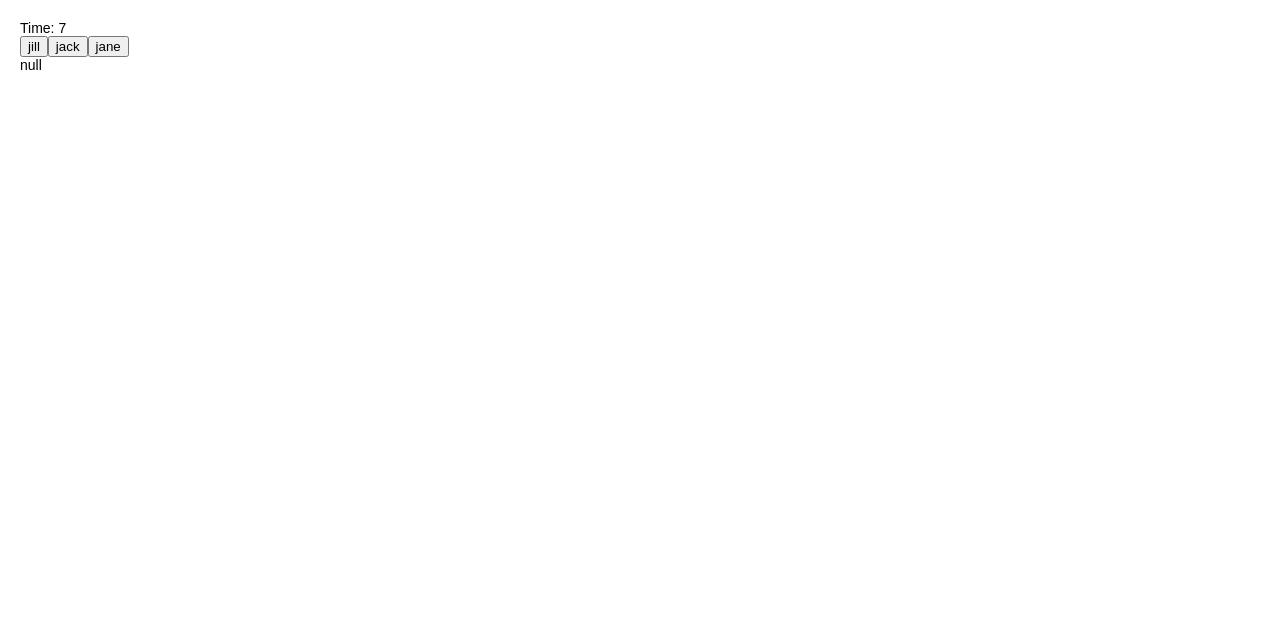
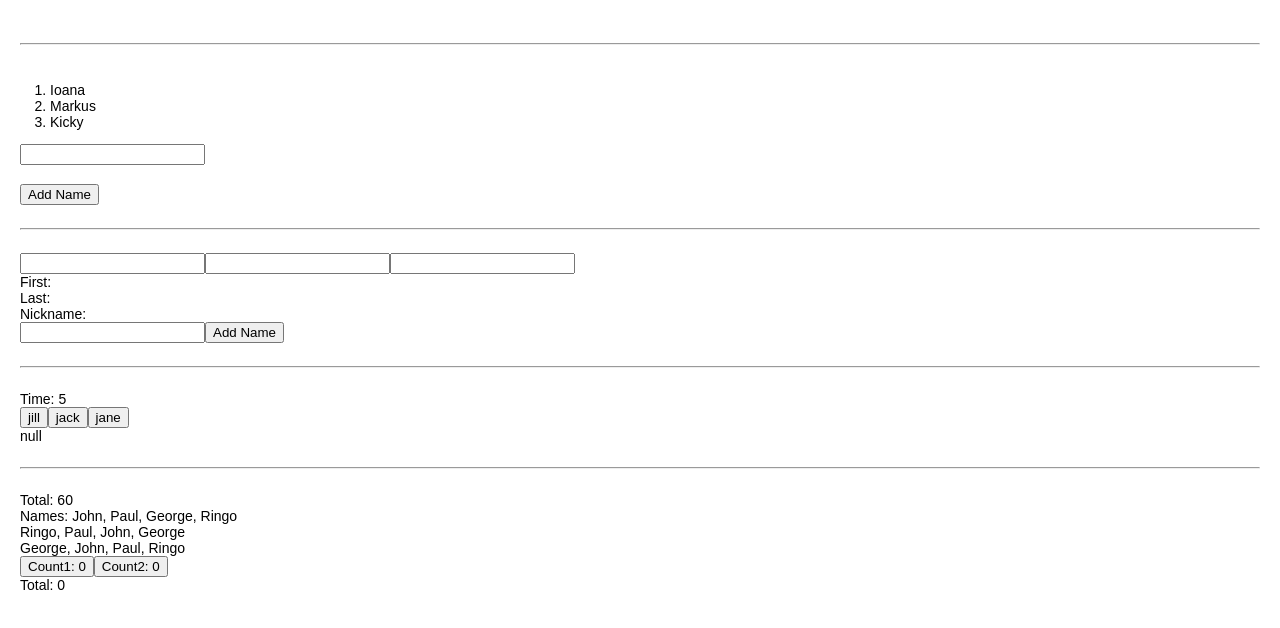
Before and after one commit to Bucurenciu-Cristian/Saboteur-Game, a Next.js app in the folder the_game/: page /State in a window 1280 px wide. Shown: the top 628 px of the page. Built offline with nearby package versions, Linux system fonts and the light colour scheme.

Commit message:
UseMemoExample

```diff
--- a/the_game/pages/State/index.tsx
+++ b/the_game/pages/State/index.tsx
@@ -2,14 +2,22 @@
 import StateUsePage from "../../src/components/State/useState";
 import StatusUseReducer from "../../src/components/State/useReducer";
 import StatusUseEffect from "../../src/components/State/useEffect";
+import StatusUseMemo from "../../src/components/State/useMemo";
+const RenderLine = () => <><br/><hr/><br/></>
 const App = () => {
   // const {pokemon} = usePokemon();
 
   return (<div>
     {/*{JSON.stringify(pokemon)}*/}
-    {/*<StateUsePage />*/}
-    {/*<StatusUseReducer/>*/}
+
+    <RenderLine/>
+    <StateUsePage />
+    <RenderLine/>
+    <StatusUseReducer/>
+    <RenderLine/>
     <StatusUseEffect/>
+    <RenderLine/>
+    <StatusUseMemo/>
   </div>);
 };
 export default App;
--- /dev/null
+++ b/the_game/src/components/State/useMemo.jsx
@@ -0,0 +1,51 @@
+import { useState, useMemo, useCallback } from "react";
+
+function SortedList({ list, sortFunc }) {
+    console.log("SortedList render");
+
+    const sortedList = useMemo(() => {
+        console.log("Running sort");
+        return [...list].sort(sortFunc);
+    }, [list, sortFunc]);
+
+    return <div>{sortedList.join(", ")}</div>;
+}
+
+function App() {
+    const [numbers] = useState([10, 20, 30]);
+
+
+    //useMemo(() => {Some Heavy Thing}, [Here we put the dependency: for example, where we read from.])
+    /**
+     * @type {number}
+     * We use numbers in the dependency array because we read from that in the reduce function.
+     */
+    const total = useMemo(
+        () => numbers.reduce((acc, number) => acc + number, 0),
+        [numbers]
+    );
+
+    const [names] = useState(["John", "Paul", "George", "Ringo"]);
+
+    const [count1, setCount1] = useState(0);
+    const [count2, setCount2] = useState(0);
+
+    const countTotal = count1 + count2;
+
+    const sortFunc = useCallback((a, b) => a.localeCompare(b) * -1, []);
+    const sortFuncAsc = useCallback((a, b) => a.localeCompare(b), []);
+
+    return (
+        <>
+            <div>Total: {total}</div>
+            <div>Names: {names.join(", ")}</div>
+            <SortedList list={names} sortFunc={sortFunc} />
+            <SortedList list={names} sortFunc={sortFuncAsc} />
+            <button onClick={() => setCount1(count1 + 1)}>Count1: {count1}</button>
+            <button onClick={() => setCount2(count2 + 1)}>Count2: {count2}</button>
+            <div>Total: {countTotal}</div>
+        </>
+    );
+}
+
+export default App;
```
